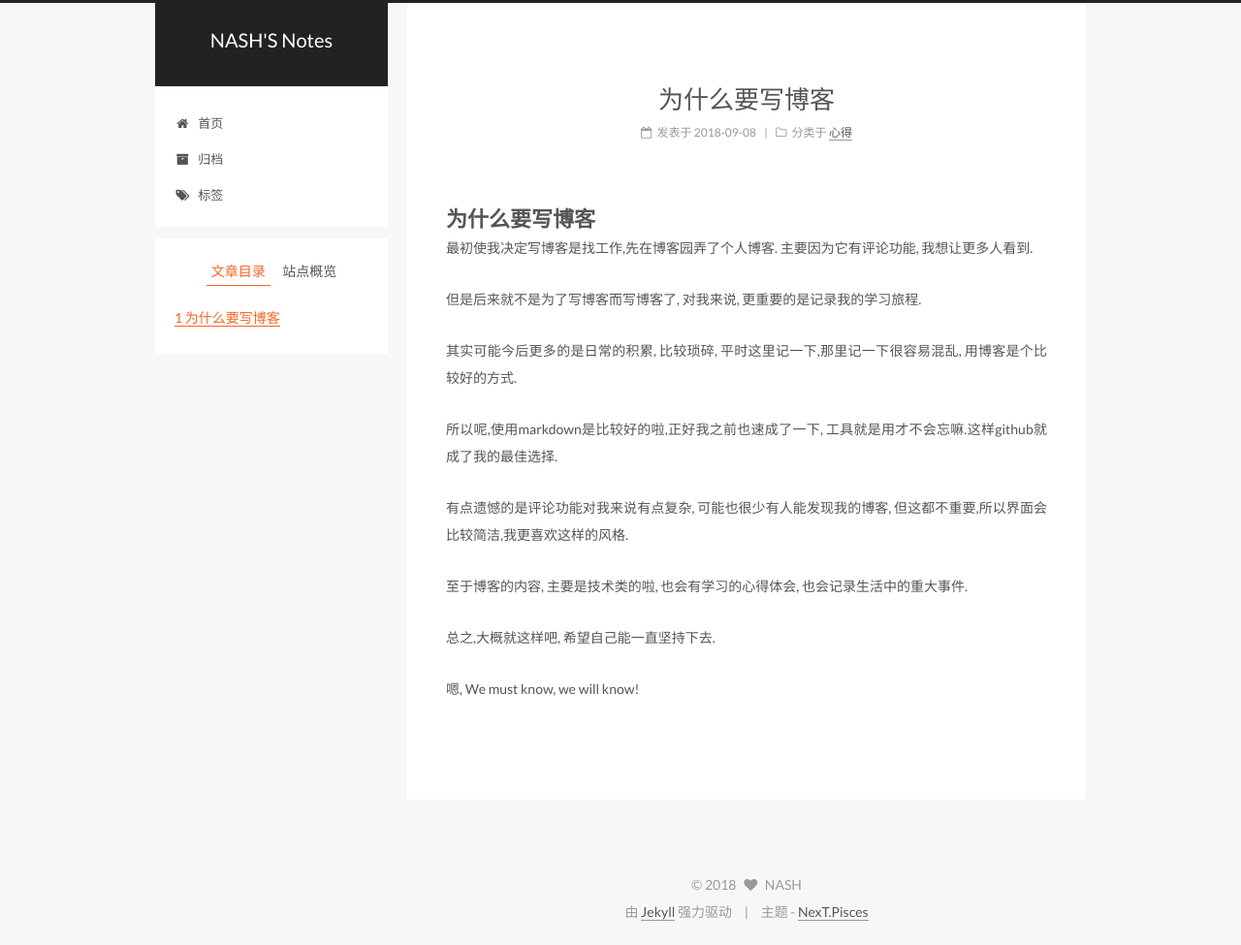
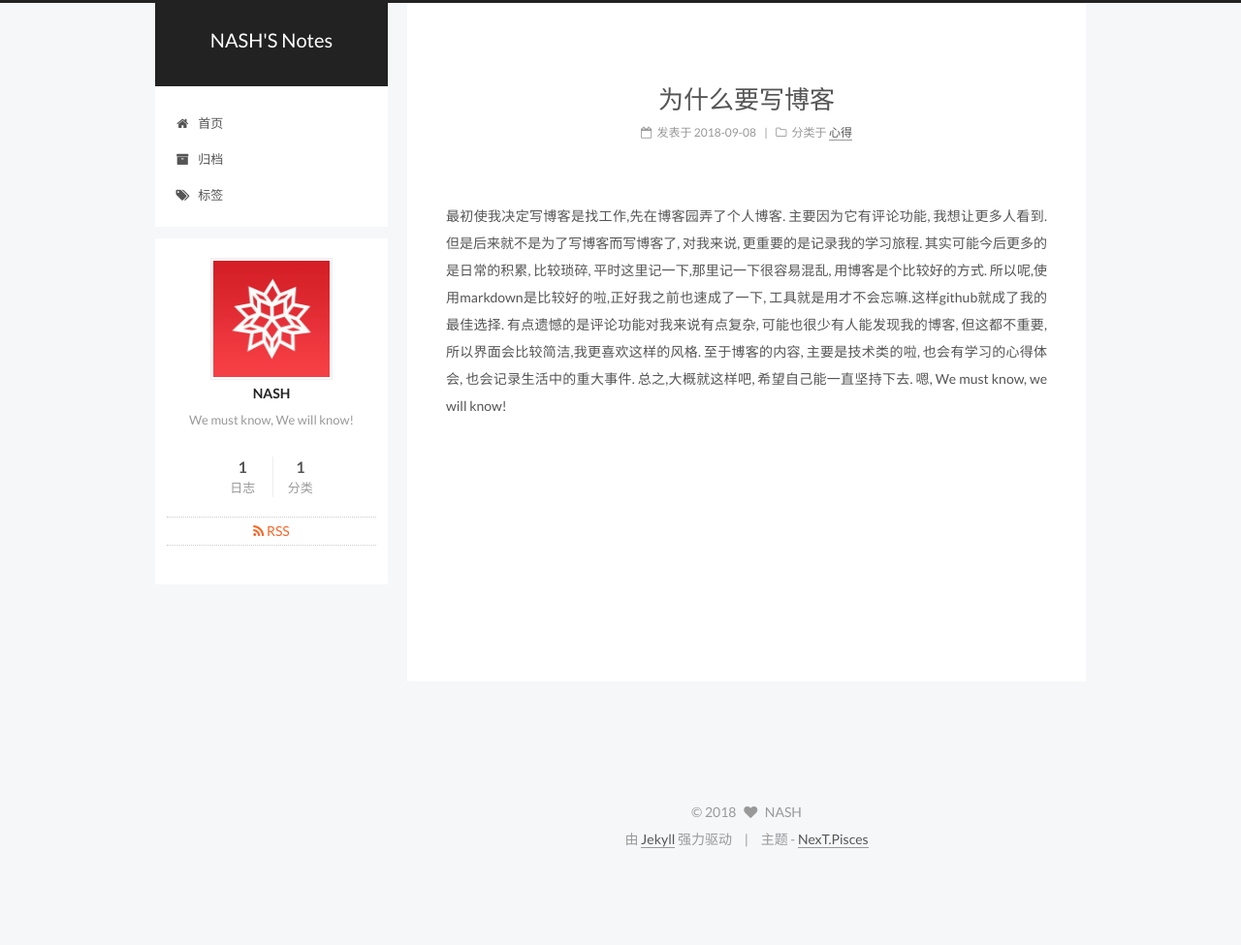
Before and after one commit to Nashmatphysics/NASH.github.io, a Jekyll site: the page built from _posts/2018-9-8-为什么要写博客.md, in a window 1280 px wide. Shown: the whole page at 97% size. Built offline with Jekyll 4.4.1, drawn with Linux system fonts in a browser that asks for light colours; after the commit the page ends 900 px from its top, so only the background shows below that.

Commit message:
complete
终于能正常显示了

```diff
--- a/_posts/2018-9-8-为什么要写博客.md
+++ b/_posts/2018-9-8-为什么要写博客.md
@@ -6,20 +6,11 @@ categories:
 tags:
 ---
 
-# 为什么要写博客
-
 最初使我决定写博客是找工作,先在博客园弄了个人博客. 主要因为它有评论功能, 我想让更多人看到.
-
 但是后来就不是为了写博客而写博客了, 对我来说, 更重要的是记录我的学习旅程.
-
 其实可能今后更多的是日常的积累, 比较琐碎, 平时这里记一下,那里记一下很容易混乱, 用博客是个比较好的方式.
-
 所以呢,使用markdown是比较好的啦,正好我之前也速成了一下, 工具就是用才不会忘嘛.这样github就成了我的最佳选择.
-
 有点遗憾的是评论功能对我来说有点复杂, 可能也很少有人能发现我的博客, 但这都不重要,所以界面会比较简洁,我更喜欢这样的风格.
-
 至于博客的内容, 主要是技术类的啦, 也会有学习的心得体会, 也会记录生活中的重大事件.
-
 总之,大概就这样吧, 希望自己能一直坚持下去.
-
 嗯, We must know, we will know!
```
